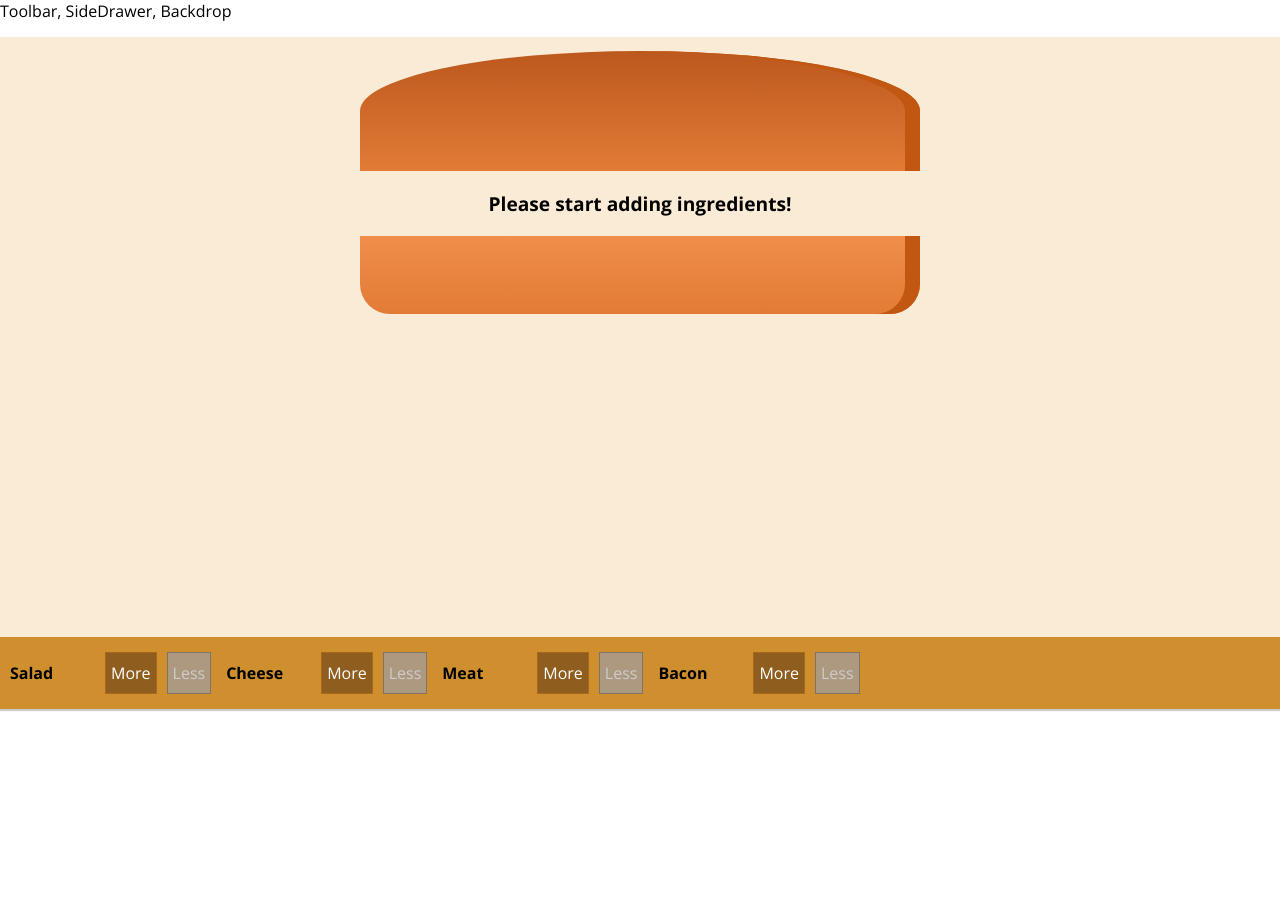
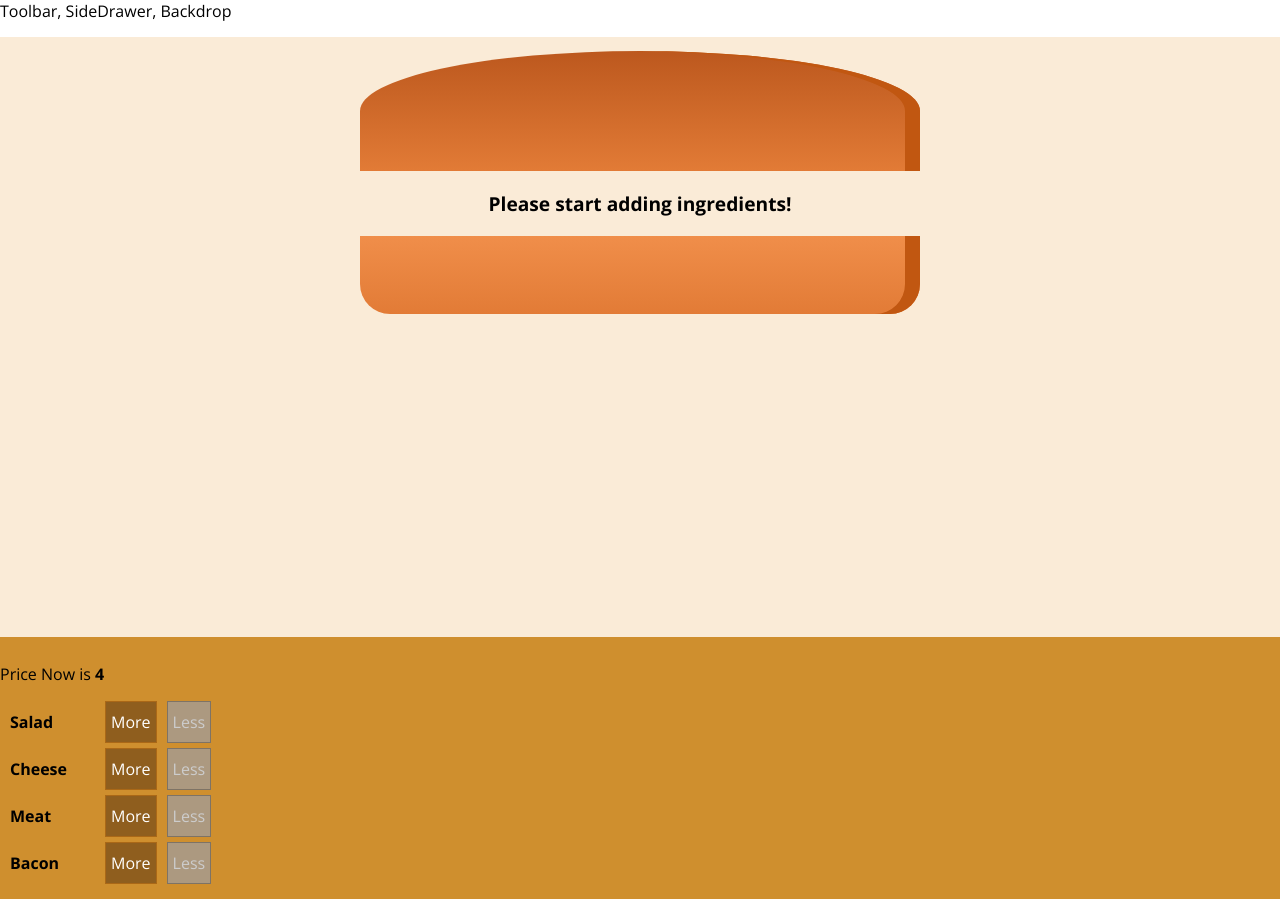
Before and after one commit to karthiks/build-a-burger, a React (Create React App) app: page / in a window 1280 px wide. Before the commit the page ends 800 px from the top, so only its background shows below. Built offline with nearby package versions, Linux system fonts and the light colour scheme.

Commit message:
Display price and change UI styling

```diff
--- a/src/stateful/burgerBuilder.js
+++ b/src/stateful/burgerBuilder.js
@@ -47,6 +47,7 @@ class BurgerBuilder extends Component {
                 <Burger ingredients={this.state.ingredients} />
                 <IngredientsMenu
                     ingredients={this.state.ingredients}
+                    price={this.state.totalPrice}
                     addIngredient={this.addIngredientHandler}
                     removeIngredient={this.removeIngredientHandler} />
             </Aux>
--- a/src/stateless/ingredientsMenu.js
+++ b/src/stateless/ingredientsMenu.js
@@ -12,6 +12,7 @@ const controls = [
 const IngredientsMenu = (props) => {
     return (
         <div className={classes.BuildControls}>
+            <p>Price Now is <strong>{props.price}</strong></p>
         {/* 'controls' array is mapped over to pass labels and types onto each control */ }
         {
             controls.map((ctrl) => {
--- a/src/stateless/ingredientsMenu.module.css
+++ b/src/stateless/ingredientsMenu.module.css
@@ -1,8 +1,13 @@
+/* p {
+    display: block;
+    width: 100%;
+} */
+
 .BuildControls {
     width: 100%;
     background-color: #cf8f2e;
-    display: flex;
-    align-items: center;
+    display: block;
+    align-items: baseline;
     box-shadow: 0 2px 1px #ccc;
     margin: auto;
     padding: 10px 0
--- a/src/stateless/ingredientsMenuItem.module.css
+++ b/src/stateless/ingredientsMenuItem.module.css
@@ -1,6 +1,6 @@
 .BuildControl {
   display: flex;
-  justify-content: space-between;
+  justify-content: flex-start;
   align-items: left;
   margin: 5px 0;
 }
```
